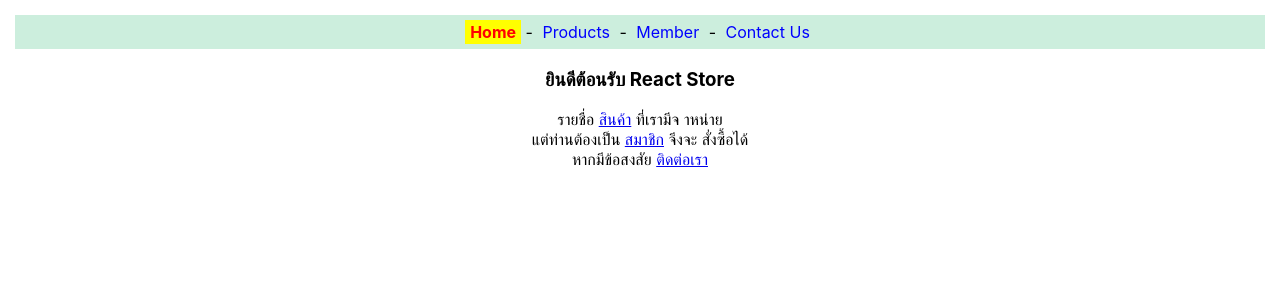
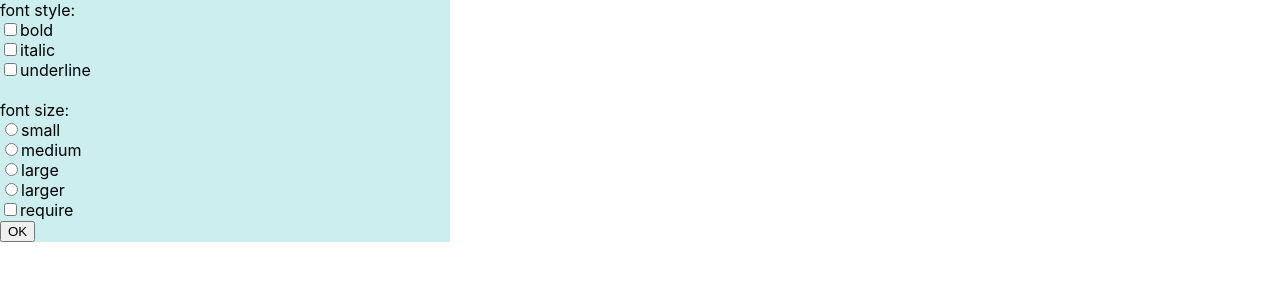
Before and after one commit to KampanartPoonpanao/app1, a React (Create React App) app: page / in a window 1280 px wide. Shown: the top 300 px of the page. Built offline with nearby package versions, Linux system fonts and the light colour scheme.

Commit message:
add fromcheck text

```diff
--- a/src/App.js
+++ b/src/App.js
@@ -1,9 +1,9 @@
 import React from 'react'
-import Router3 from './router3'
+import FormCheck from './form-check'
 
 
 
 export default function App() {
-    return <Router3/>
+    return <FormCheck/>
 
 }
--- /dev/null
+++ b/src/form-check.js
@@ -0,0 +1,87 @@
+import React from "react";
+
+export default function FormCheck(){
+    const switchReq = React.useRef()
+    const styles = ['bold','italic','underline']
+    const sizes = ['small','medium','large','larger']
+    let checkedStyles = []
+    let checkedSize = ''
+
+    const onChangeCheck=(event)=> {
+    let checked = event.target.checked
+    let value = event.target.value
+    let idx = checkedStyles.indexOf(value)
+    if(checked && idx ===-1 ){
+    checkedStyles.push(value)
+    }else{
+    checkedStyles.splice(idx,1)}
+    }
+
+    const onChangeRadio = (event) => {
+        checkedSize = event.target.value
+    }
+
+    const onChangeButton = () => {
+    if(switchReq.current.checked) {
+        if(checkedStyles.length === 0){
+            alert('Please select style')
+            return
+        }else if(checkedSize === '') {
+            alert('Please select size')
+            return
+        }
+
+    }
+    let msg = 'select style(s):' + checkedStyles.join(',')
+    msg +='\nselected size:' + checkedSize
+    alert(msg)
+    }
+
+    return(
+    <div className="mt-4 mx-auto p-3 rounded"
+        style={{width:'450px',background:'#cee'}}>
+            <form>
+                <span>font style:</span>&nbsp;&nbsp;
+                {
+                    styles.map((st,i) =>{
+                        return(
+                            <div className="form-check form-check-inline mb-2">
+                                <input type="checkbox" id={'check'+i} value={st}
+                                className="form-check-input" onChange={onChangeCheck}/>
+                                <label htmlFor={'check'+i} className="form-check-label">{st}</label>
+                            </div>
+                        )
+                    })
+                }
+                <br/>
+
+                <span>font size: </span> &nbsp;&nbsp;
+                {
+                    sizes.map((sz,i) => {
+                        return (
+                            <div className="form-check form-check-inline mb-2">
+                                <input type="radio" id={'radio'+i} name="fontSize" value={sz}
+                                className="form-check-input" onChange={onChangeRadio}/>
+                                <label htmlFor={'radio'+i} className="form-check-label">{sz}</label>
+                            </div>
+                        )
+                    })
+                }
+
+                <div className="form-check form-switch mt-3"><label className="switch">
+                    <input type="checkbox" id="sw" value="require"
+                    className="form-check-input" ref={switchReq}/>
+                    <span className="slider"></span>
+                    <label htmlFor="sw" className="form-check-label">require</label>
+                    </label>
+                </div>
+
+                <div className="text-center mt-4">
+                    <button type="button" className="btn btn-sm px-4 btn-primary"
+                        onClick={onChangeButton}>OK
+                    </button>
+                </div>
+            </form>
+    </div>
+    )
+}
```
Also changed, not shown: src/form-text.js (added, +58 -0 lines).
